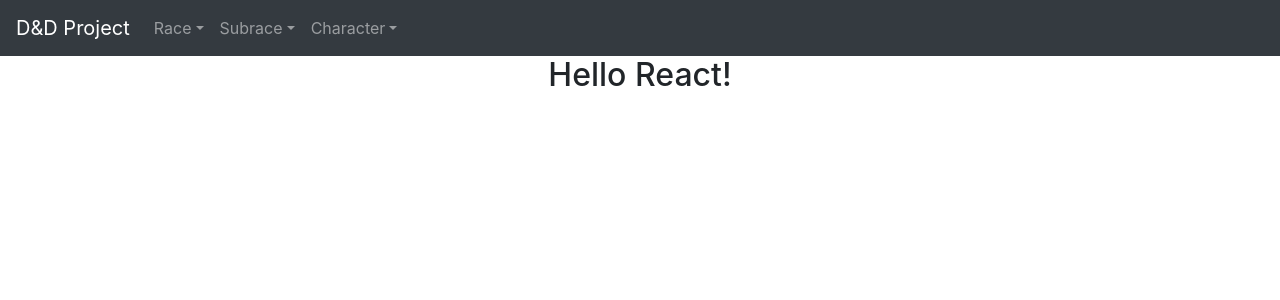
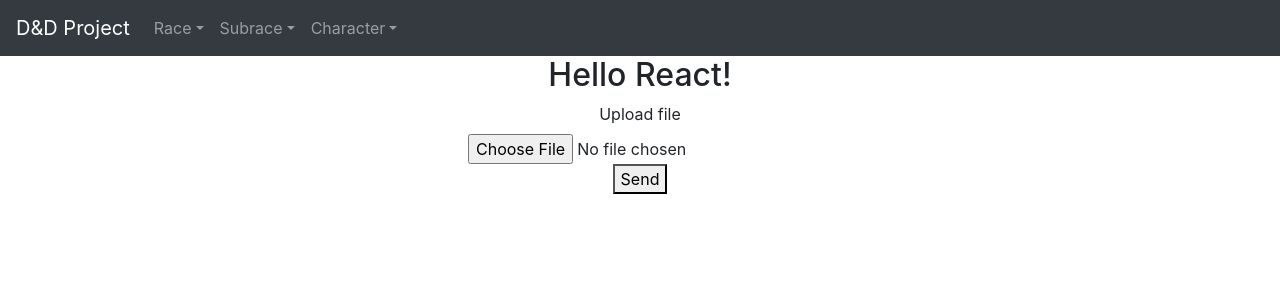
Before and after one commit to alexksysx/dndfront, a React (Create React App) app: page /image in a window 1280 px wide. Shown: the top 300 px of the page. Built offline with nearby package versions, Linux system fonts and the light colour scheme.

Commit message:
Env files added

```diff
--- a/src/App.tsx
+++ b/src/App.tsx
@@ -8,6 +8,7 @@ import ViewCharacter from './characterComponents/ViewCharacter';
 import CreateCharacter from './characterComponents/CreateCharacter';
 import ViewSubrace from './subraceComponents/ViewSubrace';
 import CreateSubrace from './subraceComponents/CreateSubrace';
+import ImageUpload from './utilComponent/ImageUpload';
 import {
   BrowserRouter as Router,
   Switch,
@@ -17,10 +18,15 @@ import {
 } from "react-router-dom";
 
 interface IState {
-  mode: string;
+  token: string;
 }
 
+
 class App extends React.Component<any, IState> {
+
+  componentDidMount() {
+
+  }
 
   render() {
     return (
@@ -65,6 +71,7 @@ class App extends React.Component<any, IState> {
               <Route path="/character/create" component={CreateCharacter}/>
               <Route path="/subrace/view" component={ViewSubrace}/>
               <Route path="/subrace/create" component={CreateSubrace}/>
+              <Route path="/image" component={ImageUpload}/>
             </Switch>
           </div>
         </Router>
--- a/src/Constants.tsx
+++ b/src/Constants.tsx
@@ -1,3 +1,10 @@
-export const CHAR_URL = "https://alexksysx.me/api/characters/";
-export const RACE_URL = "https://alexksysx.me/api/race/";
-export const SUBRACE_URL = "https://alexksysx.me/api/subrace/";
+// export const CHAR_URL = "https://alexksysx.me/api/characters/";
+// export const RACE_URL = "https://alexksysx.me/api/race/";
+// export const SUBRACE_URL = "https://alexksysx.me/api/subrace/";
+// export const IMAGE_UPLOAD_URL = "https://alexksysx.me/api/image/upload";
+// export const IMAGE_UPLOAD_TEST_URL = "http://192.168.1.2:8080/image/upload";
+
+export const CHAR_URL = process.env.REACT_APP_CHAR_URL as string;
+export const RACE_URL = process.env.REACT_APP_RACE_URL as string;
+export const SUBRACE_URL = process.env.REACT_APP_SUBRACE_URL as string;
+export const IMAGE_UPLOAD_URL = process.env.REACT_APP_IMAGE_UPLOAD_URL as string;
--- /dev/null
+++ b/src/utilComponent/ImageUpload.tsx
@@ -0,0 +1,44 @@
+import * as React from 'react';
+import * as Constants from './../Constants';
+
+class ImageUpload extends React.Component<any, any> {
+
+    constructor(props: any) {
+        super(props);
+        this.onFileChangeHandler = this.onFileChangeHandler.bind(this);
+        this.sendFile = this.sendFile.bind(this);
+    }
+
+    onFileChangeHandler(event:any) {
+        event.preventDefault();
+        this.setState({
+            file: event.target.files[0]
+        });
+    }
+
+    sendFile(){
+        const formData = new FormData();
+        formData.append("file", this.state.file);
+        fetch(Constants.IMAGE_UPLOAD_URL, {
+            method: 'post',
+            body: formData,
+        }).then(res => {
+            if(res.ok) {
+                console.log("file uploaded");
+                alert("Image uploaded");
+            }
+        });
+    }
+
+    render() {
+        return (
+            <div className="upload-image">
+                <label>Upload file</label> <br/>
+                <input type="file" onChange={this.onFileChangeHandler}/> <br/>
+                <button onClick={this.sendFile}>Send</button>
+            </div>
+        )
+    }
+}
+
+export default ImageUpload;
--- /dev/null
+++ b/src/utilComponent/LoginComponent.tsx
@@ -0,0 +1,5 @@
+import * as React from 'react';
+
+class LoginComponent extends React.Component<any, any> {
+
+}
```
Also changed, not shown: 2 other files (tests, documents, lock files or other folders).
